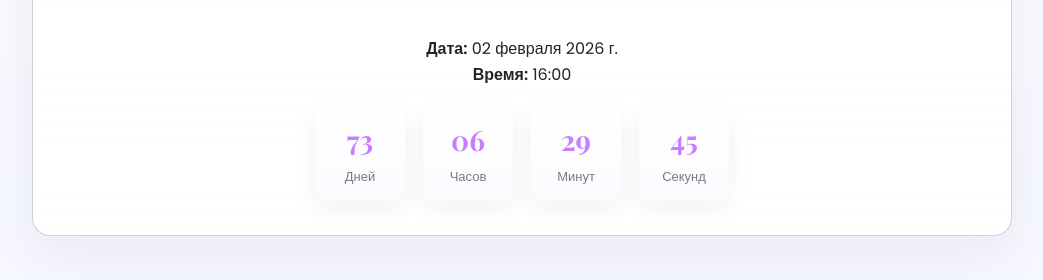
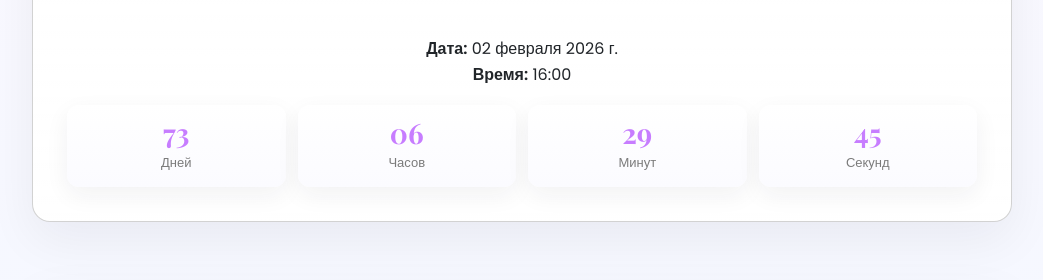
Before and after one commit to usmidi/shakyru, a plain HTML site: page index.html in a window 1280 px wide. Both pictures are taken after a click on the button "Открыть приглашение". Shown: the part 240-520 px from the top of the page, without its empty margins (118-1161 px from the left). Drawn offline with nearby package versions, Linux system fonts and the light colour scheme.

Commit message:
index.html

```diff
--- a/index.html
+++ b/index.html
@@ -154,27 +154,38 @@
   }
   .muted{ color:var(--muted); font-size:14px; text-align:center; margin-bottom:18px; }
 
-  /* timer */
-  .timer-grid{
-    display:flex;
-    gap:18px;
-    justify-content:center;
-    margin-top:18px;
-    flex-wrap:wrap;
+  /* ---------- TIMER (резиновый вариант) ---------- */
+  .timer-grid {
+    display: flex;
+    justify-content: center;
+    gap: 12px;
+    margin-top: 18px;
+    flex-wrap: nowrap; /* всегда в один ряд */
   }
-  .time-box{
-    min-width:90px;
+
+  .time-box {
+    flex: 1 1 0;           /* резиновый размер */
+    min-width: 60px;        /* минимальная ширина на узких экранах */
     background: linear-gradient(180deg,#fff,#fbfbff);
-    border-radius:12px;
-    padding:14px 16px;
-    text-align:center;
+    border-radius: 12px;
+    padding: 14px 8px;
+    text-align: center;
     box-shadow: 0 8px 24px rgba(31,41,55,0.06);
   }
-  .time-value{
-    font-family:'Playfair Display', serif;
-    font-size:28px; font-weight:700; color:var(--accent);
+
+  .time-value {
+    font-family: 'Playfair Display', serif;
+    font-size: clamp(20px, 6vw, 28px); /* адаптивный размер */
+    font-weight: 700;
+    color: var(--accent);
+    line-height: 1;
   }
-  .time-label{ font-size:13px; color:var(--muted); margin-top:6px; }
+
+  .time-label {
+    font-size: clamp(10px, 2.5vw, 13px); /* адаптивный размер */
+    color: var(--muted);
+    margin-top: 6px;
+  }
 
   .map-wrap{ margin-top:18px; border-radius:12px; overflow:hidden; }
 
```
